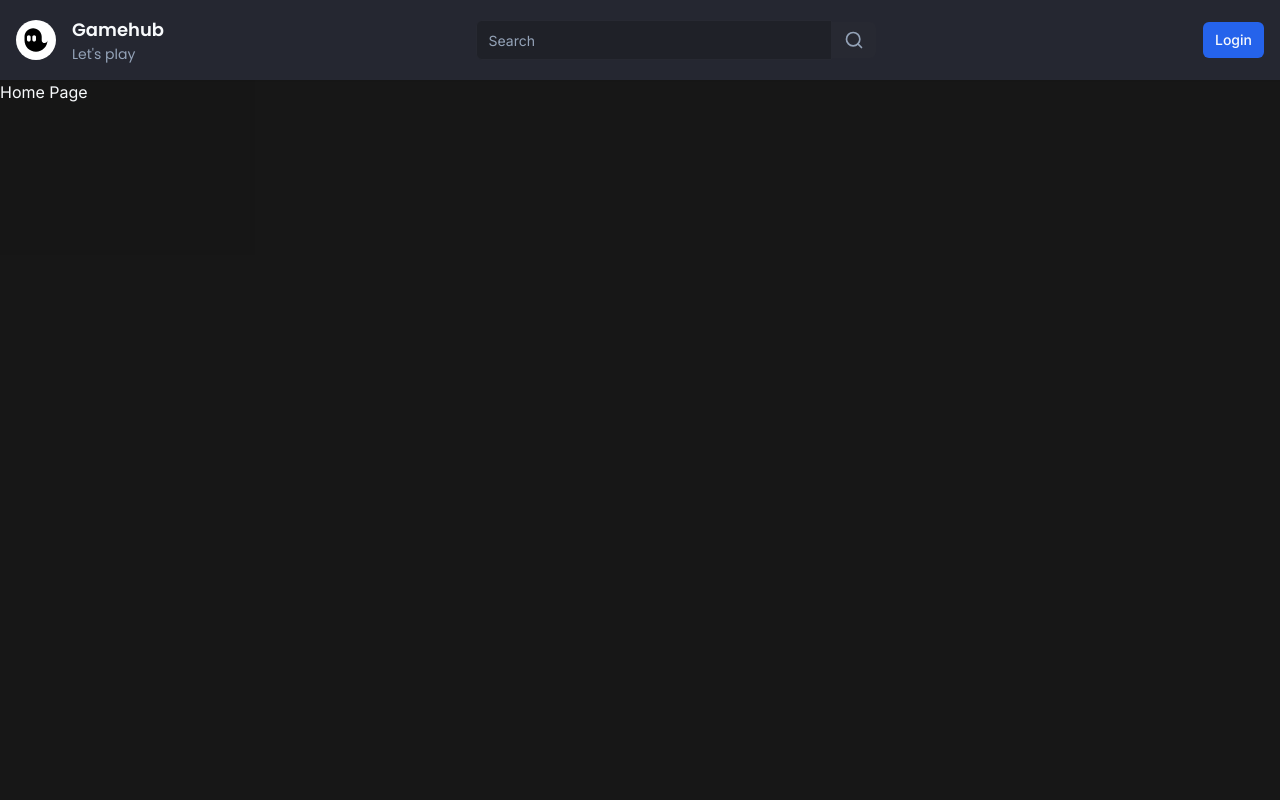
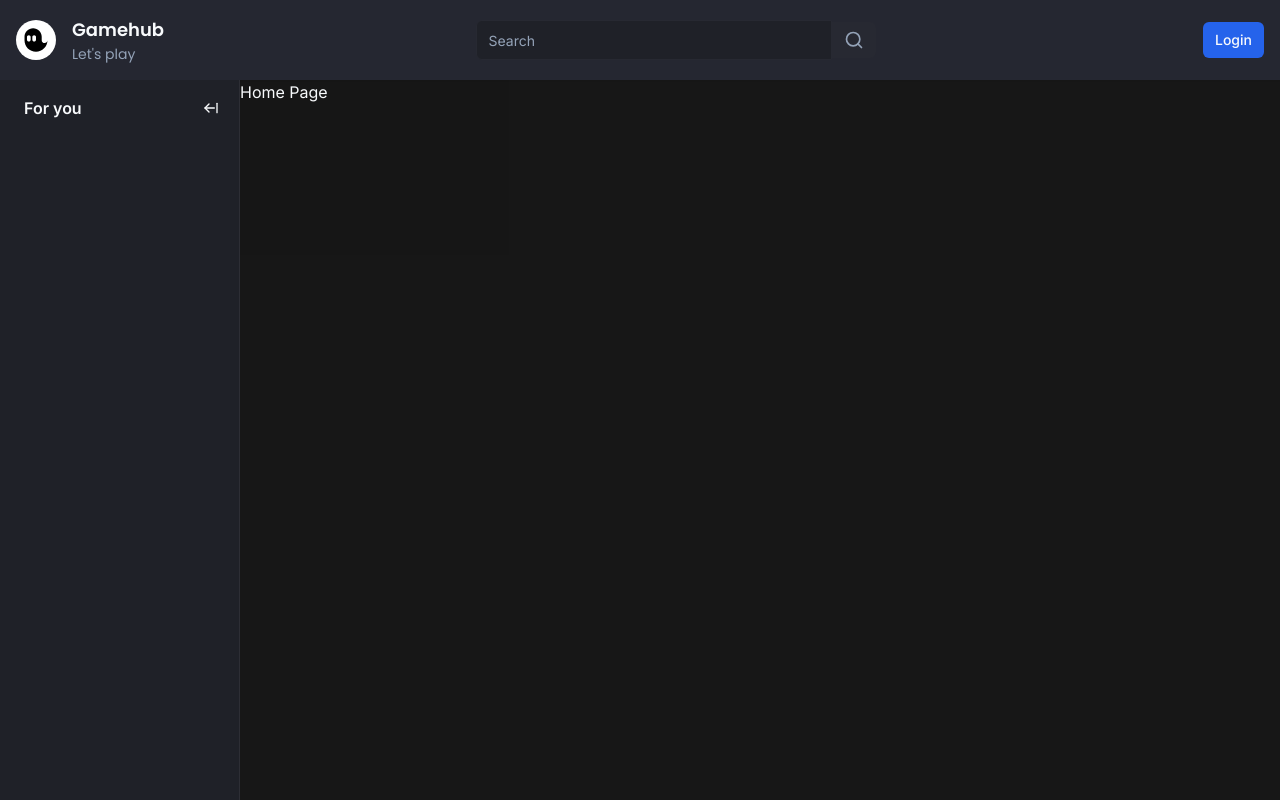
Before and after one commit to AlejandroSanchez90/game-hub, a Next.js app: page / in a window 1280 px wide. Built offline with nearby package versions, Linux system fonts and the light colour scheme; no server answers.

Commit message:
Sidebar
Sidebar auto collapse on mobile, learned how to use client side component inside server side components.

```diff
--- /dev/null
+++ b/app/(browse)/_components/Container.tsx
@@ -0,0 +1,27 @@
+'use client';
+
+import { cn } from '@/lib/utils';
+import { useSidebar } from '@/store/use-sidebar';
+import { useEffect } from 'react';
+import { useMediaQuery } from 'usehooks-ts';
+
+interface ContainerProps {
+  children: React.ReactNode;
+}
+export const Container = ({ children }: ContainerProps) => {
+  const matches = useMediaQuery('(max-width: 1024px)');
+  const { collapsed, onCollapse, onExpand } = useSidebar();
+
+  useEffect(() => {
+    if (matches) {
+      onCollapse();
+    } else {
+      onExpand();
+    }
+  }, [matches, onCollapse, onExpand]);
+  return (
+    <div className={cn('flex-1 transition-all', collapsed ? 'ml-[70px]' : 'ml-[70px] lg:ml-60')}>
+      {children}
+    </div>
+  );
+};
--- /dev/null
+++ b/app/(browse)/_components/sidebar/index.tsx
@@ -0,0 +1,15 @@
+import React from 'react';
+import Wrapper from './wrapper';
+import Toggle from './toggle';
+
+type Props = {};
+
+function Sidebar({}: Props) {
+  return (
+    <Wrapper>
+      <Toggle />
+    </Wrapper>
+  );
+}
+
+export default Sidebar;
--- /dev/null
+++ b/app/(browse)/_components/sidebar/toggle.tsx
@@ -0,0 +1,39 @@
+'use client';
+import { Button } from '@/components/ui/button';
+import { useSidebar } from '@/store/use-sidebar';
+import { ArrowLeftFromLine, ArrowRightFromLine } from 'lucide-react';
+import React, { useMemo } from 'react';
+import { Hint } from '@/components/hint';
+type Props = {};
+
+function Toggle({}: Props) {
+  const { collapsed, onCollapse, onExpand } = useSidebar();
+
+  const label = useMemo(() => (collapsed ? 'Expand' : 'Collapse'), [collapsed]);
+
+  return (
+    <>
+      {collapsed && (
+        <div className='hidden lg:flex w-full items-center justify-center pt-4 mb-4'>
+          <Hint label={label} asChild side='right'>
+            <Button onClick={onExpand} variant={'ghost'} className='h-auto p-2'>
+              <ArrowRightFromLine className='h-4 w-4' />
+            </Button>
+          </Hint>
+        </div>
+      )}
+      {!collapsed && (
+        <div className='p-3 pl-6 mb-2 flex items-center w-full'>
+          <p className='font-semibold text-primary whitespace-nowrap'>For you</p>
+          <Hint label={label} asChild side='right'>
+            <Button onClick={onCollapse} className='h-auto p-2 ml-auto' variant={'ghost'}>
+              <ArrowLeftFromLine className='h-4 w-4' />
+            </Button>
+          </Hint>
+        </div>
+      )}
+    </>
+  );
+}
+
+export default Toggle;
--- /dev/null
+++ b/app/(browse)/_components/sidebar/wrapper.tsx
@@ -0,0 +1,25 @@
+'use client';
+import { cn } from '@/lib/utils';
+import { useSidebar } from '@/store/use-sidebar';
+import React from 'react';
+
+type Props = {
+  children: React.ReactNode;
+};
+
+function Wrapper({ children }: Props) {
+  const { collapsed } = useSidebar();
+
+  return (
+    <aside
+      className={cn(
+        'fixed left-0 flex flex-col w-60 h-full bg-background border-r border-[#2D2E35] z-50 transition-all',
+        collapsed && 'w-[70px]',
+      )}
+    >
+      {children}
+    </aside>
+  );
+}
+
+export default Wrapper;
--- a/app/(browse)/layout.tsx
+++ b/app/(browse)/layout.tsx
@@ -1,11 +1,16 @@
 import React from 'react';
 import Navbar from './_components/navbar';
+import Sidebar from './_components/sidebar';
+import { Container } from './_components/Container';
 
 function BrowseLayout({ children }: { children: React.ReactNode }) {
   return (
     <>
       <Navbar />
-      <div className='flex h-full pt-20'>{children}</div>
+      <div className='flex h-full pt-20'>
+        <Sidebar />
+        <Container>{children}</Container>
+      </div>
     </>
   );
 }
--- /dev/null
+++ b/components/hint.tsx
@@ -0,0 +1,22 @@
+import { Tooltip, TooltipContent, TooltipProvider, TooltipTrigger } from '@/components/ui/tooltip';
+
+type hintProps = {
+  label: string;
+  children: React.ReactNode;
+  asChild?: boolean;
+  side?: 'left' | 'right' | 'top' | 'bottom';
+  align?: 'start' | 'center' | 'end';
+};
+
+export const Hint = ({ label, children, asChild, side, align }: hintProps) => {
+  return (
+    <TooltipProvider>
+      <Tooltip delayDuration={0}>
+        <TooltipTrigger asChild={asChild}>{children}</TooltipTrigger>
+        <TooltipContent className='text-black bg-white' side={side} align={align}>
+          <p className='font-semibold'>{label}</p>
+        </TooltipContent>
+      </Tooltip>
+    </TooltipProvider>
+  );
+};
--- /dev/null
+++ b/components/ui/tooltip.tsx
@@ -0,0 +1,30 @@
+"use client"
+
+import * as React from "react"
+import * as TooltipPrimitive from "@radix-ui/react-tooltip"
+
+import { cn } from "@/lib/utils"
+
+const TooltipProvider = TooltipPrimitive.Provider
+
+const Tooltip = TooltipPrimitive.Root
+
+const TooltipTrigger = TooltipPrimitive.Trigger
+
+const TooltipContent = React.forwardRef<
+  React.ElementRef<typeof TooltipPrimitive.Content>,
+  React.ComponentPropsWithoutRef<typeof TooltipPrimitive.Content>
+>(({ className, sideOffset = 4, ...props }, ref) => (
+  <TooltipPrimitive.Content
+    ref={ref}
+    sideOffset={sideOffset}
+    className={cn(
+      "z-50 overflow-hidden rounded-md border bg-popover px-3 py-1.5 text-sm text-popover-foreground shadow-md animate-in fade-in-0 zoom-in-95 data-[state=closed]:animate-out data-[state=closed]:fade-out-0 data-[state=closed]:zoom-out-95 data-[side=bottom]:slide-in-from-top-2 data-[side=left]:slide-in-from-right-2 data-[side=right]:slide-in-from-left-2 data-[side=top]:slide-in-from-bottom-2",
+      className
+    )}
+    {...props}
+  />
+))
+TooltipContent.displayName = TooltipPrimitive.Content.displayName
+
+export { Tooltip, TooltipTrigger, TooltipContent, TooltipProvider }
--- a/package.json
+++ b/package.json
@@ -14,6 +14,7 @@
     "@clerk/themes": "^1.7.9",
     "@prisma/client": "^5.7.1",
     "@radix-ui/react-slot": "^1.0.2",
+    "@radix-ui/react-tooltip": "^1.0.7",
     "class-variance-authority": "^0.7.0",
     "clsx": "^2.0.0",
     "lucide-react": "^0.298.0",
@@ -24,7 +25,9 @@
     "react-dom": "^18",
     "svix": "^1.15.0",
     "tailwind-merge": "^2.1.0",
-    "tailwindcss-animate": "^1.0.7"
+    "tailwindcss-animate": "^1.0.7",
+    "usehooks-ts": "^2.9.1",
+    "zustand": "^4.4.7"
   },
   "devDependencies": {
     "@types/node": "^20",
--- /dev/null
+++ b/store/use-sidebar.ts
@@ -0,0 +1,13 @@
+import { create } from 'zustand';
+
+type SidebarStore = {
+  collapsed: boolean;
+  onExpand: () => void;
+  onCollapse: () => void;
+};
+
+export const useSidebar = create<SidebarStore>((set) => ({
+  collapsed: false,
+  onExpand: () => set({ collapsed: false }),
+  onCollapse: () => set({ collapsed: true }),
+}));
```
Also changed, not shown: 1 other file (tests, documents, lock files or other folders).
